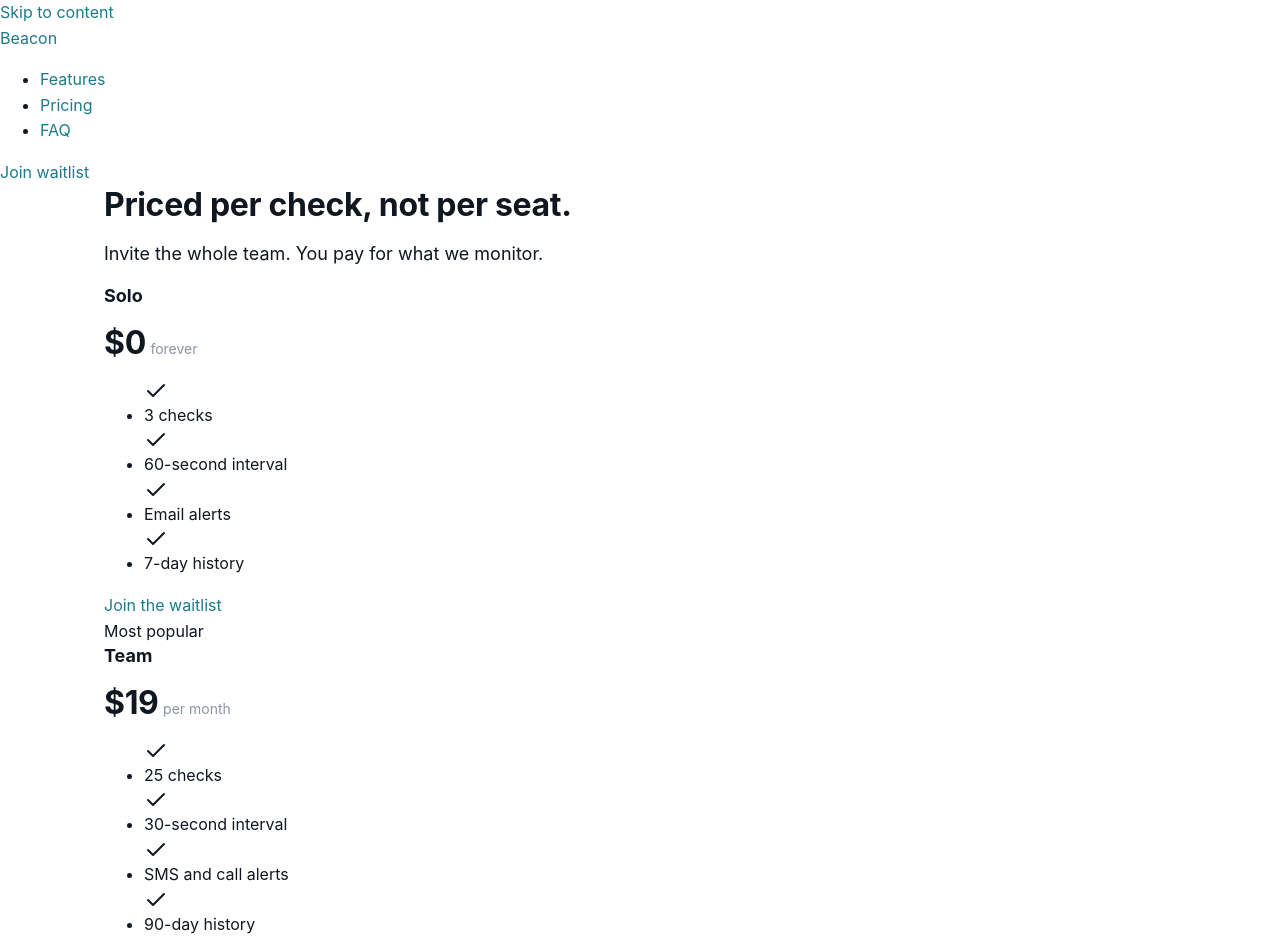
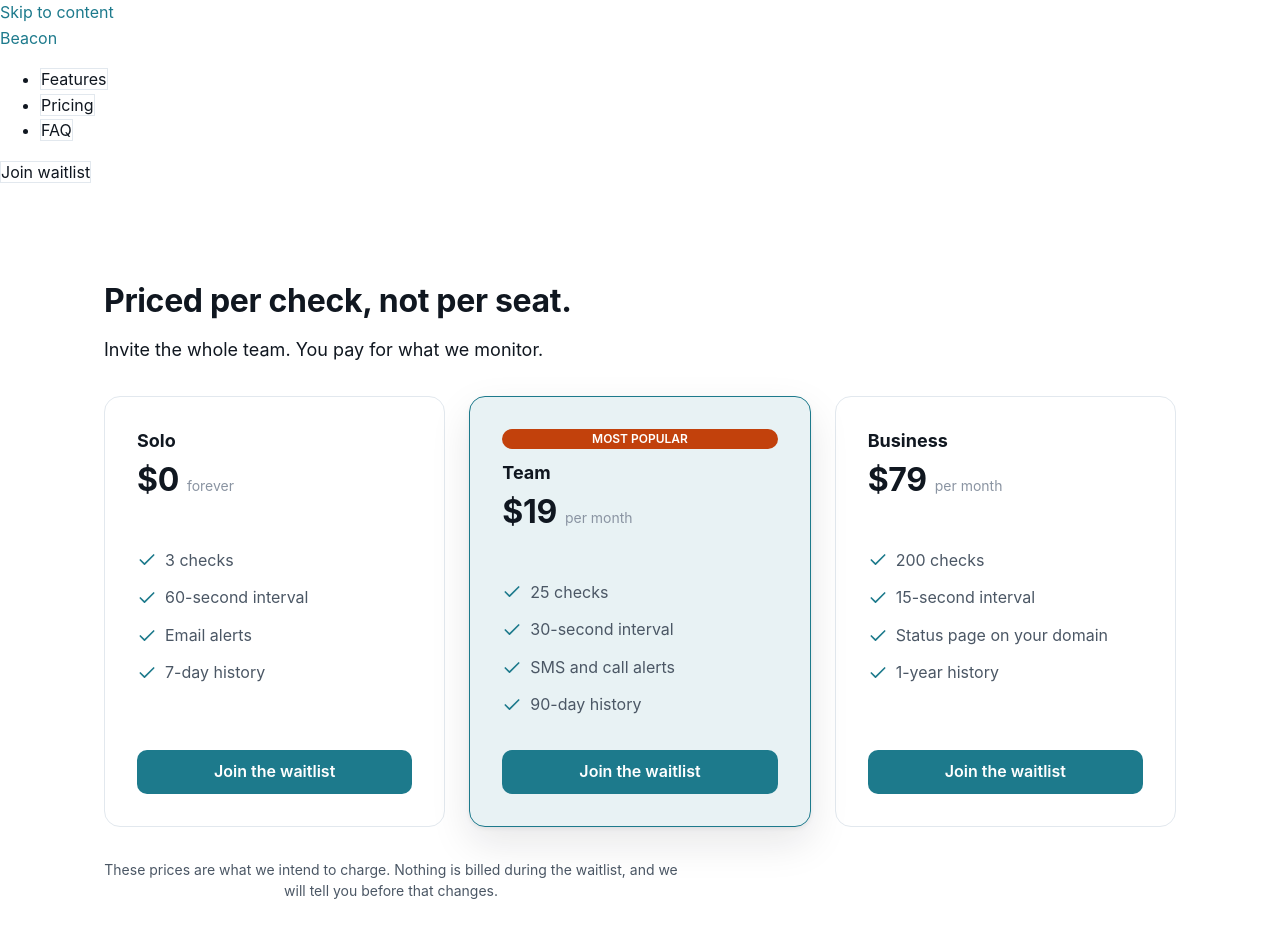
Before and after one commit to rahul-ambarakonda/HD_Code, a website: page public/index.html in a window 1280 px wide. Shown: the top 940 px of the page. Drawn offline with Linux system fonts and the light colour scheme.

Commit message:
feat: Add pricing section styles to styles.css

```diff
--- a/public/styles.css
+++ b/public/styles.css
@@ -201,3 +201,174 @@ input, button, textarea, select {
   margin-inline: auto;
   padding-inline: var(--space-5);
 }
+
+/* General section styling */
+.section {
+  padding-top: var(--space-9);
+  padding-bottom: var(--space-9);
+  scroll-margin-top: 80px; /* For sticky header offset */
+}
+
+/* Responsive section padding */
+@media (max-width: 640px) {
+  .section {
+    padding-top: var(--space-7);
+    padding-bottom: var(--space-7);
+  }
+}
+
+/* Plan Grid */
+.plan-grid {
+  display: grid;
+  gap: var(--space-5);
+  margin-top: var(--space-6); /* Gap between heading and content */
+}
+
+@media (min-width: 640px) {
+  .plan-grid {
+    grid-template-columns: repeat(2, 1fr);
+  }
+}
+
+@media (min-width: 960px) {
+  .plan-grid {
+    grid-template-columns: repeat(3, 1fr);
+  }
+}
+
+/* Base Card Style */
+.card {
+  background-color: var(--color-surface);
+  border: var(--border);
+  border-radius: var(--radius-lg);
+  padding: var(--space-6);
+  display: flex;
+  flex-direction: column; /* For pinning button to bottom */
+}
+
+/* Plan Card */
+.plan-card h3 {
+  color: var(--color-ink);
+  margin-bottom: var(--space-2);
+}
+
+.plan-card__price {
+  display: flex;
+  align-items: baseline;
+  gap: var(--space-2);
+  margin-bottom: var(--space-5);
+}
+
+.plan-card ul {
+  list-style: none;
+  padding: 0;
+  margin-top: var(--space-5);
+  margin-bottom: auto; /* Push button to the bottom */
+  flex-grow: 1; /* Allow ul to take available space */
+}
+
+.plan-card ul li {
+  display: flex;
+  align-items: center;
+  gap: var(--space-2);
+  margin-bottom: var(--space-3);
+  font-size: var(--text-body);
+  color: var(--color-ink-soft);
+}
+
+.plan-card ul li:last-child {
+  margin-bottom: 0;
+}
+
+.plan-card ul li svg {
+  width: 20px; /* Adjust size for checkmark */
+  height: 20px;
+  color: var(--color-accent); /* Checkmark color */
+  flex-shrink: 0;
+}
+
+.plan-card .btn {
+  width: 100%; /* Make button full width in card */
+  margin-top: var(--space-6);
+}
+
+/* Featured Plan Card */
+.plan-card--featured {
+  background-color: var(--color-accent-wash);
+  border-color: var(--color-accent);
+  box-shadow: var(--shadow-raised);
+  position: relative;
+}
+
+/* Chip component */
+.chip {
+  font-size: var(--text-micro);
+  text-transform: uppercase;
+  border-radius: var(--radius-pill);
+  padding: var(--space-1) var(--space-3);
+  display: inline-flex; /* Use flex to center text vertically if needed */
+  align-items: center;
+  justify-content: center;
+  line-height: 1; /* Ensure text sits correctly */
+  font-weight: 600; /* As per text-micro definition */
+  margin-bottom: var(--space-3); /* Space below the chip */
+}
+
+.chip--signal {
+  background-color: var(--color-signal);
+  color: var(--color-surface); /* White text */
+}
+
+/* Buttons */
+.btn {
+    height: 44px;
+    padding-inline: var(--space-5);
+    border-radius: var(--radius-md);
+    font-size: var(--text-body);
+    font-weight: 600;
+    text-decoration: none;
+    display: inline-flex;
+    align-items: center;
+    justify-content: center;
+    cursor: pointer;
+    transition: background-color var(--duration-fast) var(--ease), transform var(--duration-fast) var(--ease);
+    border: none; /* Reset button border */
+}
+
+.btn--primary {
+    background-color: var(--color-accent);
+    color: var(--color-surface); /* White text */
+}
+
+.btn--primary:hover {
+    background-color: var(--color-accent-strong);
+    text-decoration: none;
+}
+
+.btn--primary:active {
+    transform: translateY(1px);
+}
+
+.btn--secondary {
+    background-color: transparent;
+    border: var(--border);
+    color: var(--color-ink);
+}
+
+.btn--secondary:hover {
+    background-color: var(--color-surface-sunken);
+    text-decoration: none;
+}
+
+/* Focus outline for interactive elements */
+*:focus-visible {
+    outline: 2px solid var(--color-accent);
+    outline-offset: 2px;
+}
+
+/* Accessibility: reduce motion */
+@media (prefers-reduced-motion: reduce) {
+    .btn, .btn--primary, .btn--secondary {
+        transition-duration: 0ms !important;
+    }
+}
```
